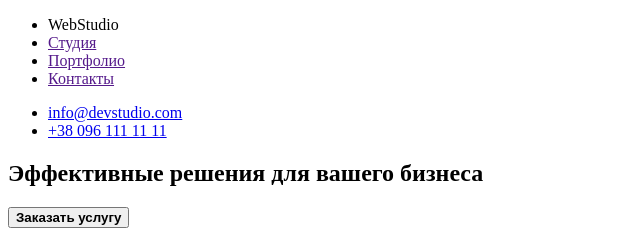
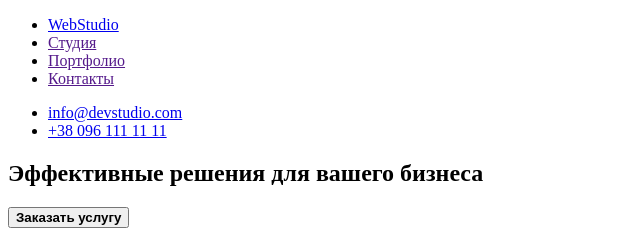
Before and after one commit to Kyrylo-Dovgalin/goit-markup-hw-01, a plain HTML site: page index.html in a window 1280 px wide. Shown: the top 240 px of the page, 0-640 px from the left. Drawn offline with Linux system fonts and the light colour scheme.

Commit message:
Link bug fixed

```diff
--- a/index.html
+++ b/index.html
@@ -12,7 +12,7 @@
       <!-- Навигация -->
       <nav>
         <ul>
-          <li><a href="./index.html"></a>WebStudio</li>
+          <li><a href="./index.html">WebStudio</a></li>
           <li><a href="">Студия</a></li>
           <li><a href="">Портфолио</a></li>
           <li><a href="">Контакты</a></li>
```
Also changed, not shown: 2 other files.
